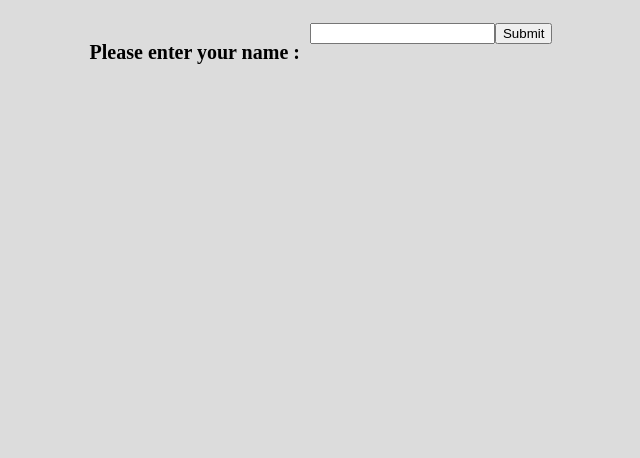
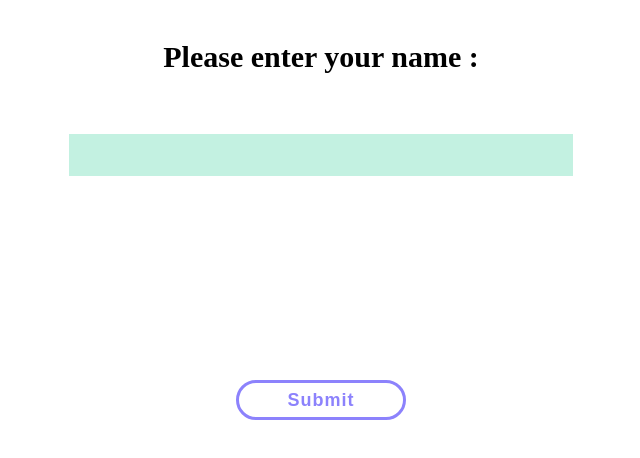
Before and after one commit to viravb/TechBot, a Vue app in the folder vue/: page / in a window 1280 px wide. Shown: the top 458 px of the page, without its empty margins (319-959 px from the left). Built offline with nearby package versions, Linux system fonts and the light colour scheme; sample sign-in values are in the browser's storage; a web font is replaced by a local one.

Commit message:
week 13 day 4

```diff
--- a/vue/src/App.vue
+++ b/vue/src/App.vue
@@ -10,7 +10,7 @@
 <style>
 
 html {
-  background-color: #dcdcdc;
+  background-color: white;
 
 }
 
--- a/vue/src/components/ChatWindow.vue
+++ b/vue/src/components/ChatWindow.vue
@@ -26,7 +26,7 @@ export default {
   border-radius: 10px;
   height: 700px;
   margin: 20px 20px 5px 20px;
-  background-color: white;
+  background-color: rgb(233, 233, 243);
   overflow: auto;
 }
 
--- a/vue/src/components/GreetUser.vue
+++ b/vue/src/components/GreetUser.vue
@@ -14,7 +14,7 @@ export default {
 
 <style>
 div.greet {
-    border: 2px solid black;
+    border: 0px solid black;
     border-radius: 5px;
     display: flex;
     margin-right: 35%;
@@ -23,6 +23,7 @@ div.greet {
     justify-content: flex-start;
     height: 50px;
     background-color: lightgreen;
+    box-shadow: 10px 10px 5px #AAAAAA;
 }
 div.greet p {
     font-family: 'Oswald', sans-serif;
--- a/vue/src/components/UserInput.vue
+++ b/vue/src/components/UserInput.vue
@@ -45,7 +45,7 @@ div.user-input input.user-text {
     height: 100px;
     padding: 12px 20px;
     box-sizing: border-box;
-    border: 4px solid black;
+    border: 0px solid black;
     border-radius: 10px;
     background-color: white;
     resize: none;
--- a/vue/src/components/UserTextList.vue
+++ b/vue/src/components/UserTextList.vue
@@ -34,7 +34,7 @@ span{
 }
 
 .user {
-  border: 2px solid black;
+  border: 1px solid lightblue;
   border-radius: 5px;
   margin-left: 30%;
   margin-right: 2%;
@@ -45,7 +45,7 @@ span{
 }
 
 .computer{
-  border: 2px solid black;
+  border: 1px solid lightgreen;
   border-radius: 5px;
   margin-right: 30%;
   margin-left: 2%;
--- a/vue/src/components/Welcome.vue
+++ b/vue/src/components/Welcome.vue
@@ -31,20 +31,57 @@ export default {
 
 <style>
 
-div.welcome{
-    display: flex;
-    flex-direction: row;
-    justify-content: center;
-}
+
+
 
 div.welcome h1 {
     text-decoration: none;
-    font-size: 20px;
+    font-size: 30px;
 }
 
 div.welcome form {
     margin-top: 15px;
-    padding-left: 10px;
+    text-align: center;
+      width: 100%;
+  padding: 12px 20px;
+  padding-top: 40px;
+  margin: 8px 0;
+  box-sizing: border-box;
+}
+
+button{
+  font-family: 'Ubuntu', sans-serif;
+    position: absolute;
+  top: 50%;
+  left: 50%;
+  transform: translate(-50%, -50%);
+  width: 170px;
+  height: 40px;
+  line-height: 1;
+  font-size: 18px;
+  font-weight: bold;
+  letter-spacing: 1px;
+  border: 3px solid #8C82FC;
+  background: #fff;
+  color: #8C82FC;
+  border-radius: 40px;
+  cursor: pointer;
+  overflow: hidden;
+  transition: all .35s;
+}
+
+input[type=text] {
+  background-color: #c3f1e1;
+  color: black;
+  border: none;
+  height: 40px;
+  width: 500px;
+  font-size: 20px;
+}
+
+button:hover{
+  background: #8C82FC;
+  color: #fff;
 }
 
 </style>
```
Also changed, not shown: 1 other file (tests, documents, lock files or other folders).
